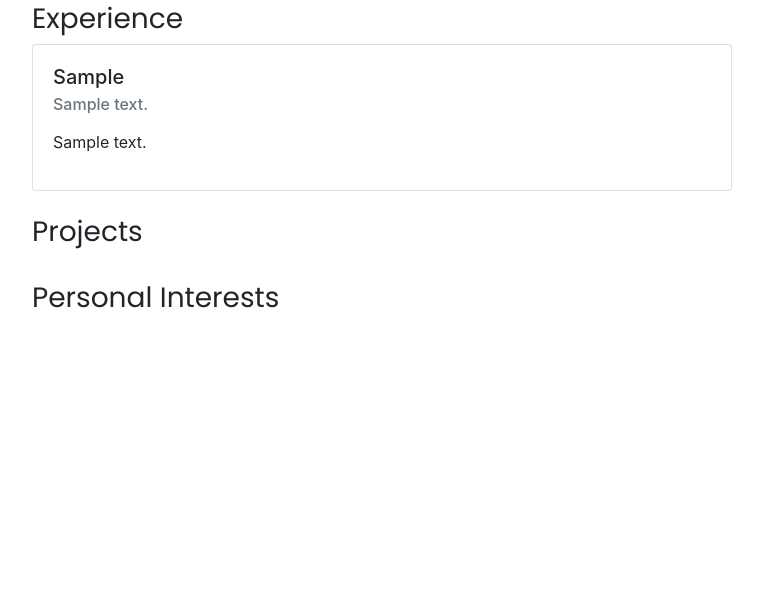
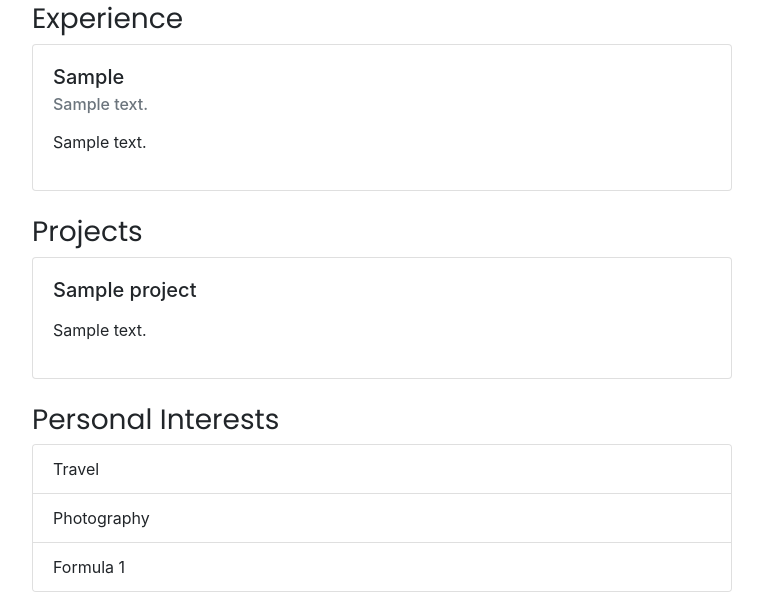
Before and after one commit to jac0bwilson/bridging-coursework, a Django app: page /cv/ in a window 1280 px wide. Shown: the part 481-1097 px from the top of the page, without its empty margins (68-831 px from the left). Before the commit the page ends 789 px from the top, so only its background shows below. Run offline with Django 3.2, Linux system fonts and the light colour scheme; a user stored in the database is signed in; tables that the repository leaves empty hold one stand-in row (values such as "Sample post"); parts of the project's set-up code (start-up, migrations or seed data) failed here and were passed over; some libraries are stand-ins or nearby versions.

Commit message:
Added projects section to CV

```diff
--- a/cv/admin.py
+++ b/cv/admin.py
@@ -1,7 +1,8 @@
 from django.contrib import admin
-from .models import Education, Skill, Experience
+from .models import Education, Skill, Experience, Project
 
 # Register your models here.
 admin.site.register(Education)
 admin.site.register(Skill)
 admin.site.register(Experience)
+admin.site.register(Project)
--- a/cv/models.py
+++ b/cv/models.py
@@ -35,3 +35,13 @@ class Experience(models.Model):
 
     def __str__(self):
         return self.exp_type
+
+class Project(models.Model):
+    title = models.CharField(max_length=100)
+    content = models.TextField()
+
+    def publish(self):
+        self.save()
+
+    def __str__(self):
+        return self.title
--- a/cv/templates/cv/cv.html
+++ b/cv/templates/cv/cv.html
@@ -102,6 +102,14 @@
             <h3>
                 Projects
             </h3>
+            {% for item in projects %}
+            <div class="card">
+                <div class="card-body">
+                    <h5 class="card-title">{{ item.title }}</h5>
+                    <p class="card-text">{{ item.content | markdown | safe }}</p>
+                </div>
+            </div>
+            {% endfor %}
         </div>
     </div>
     <br>
@@ -110,8 +118,16 @@
             <h3>
                 Personal Interests
             </h3>
+            <div class="card">
+                <ul class="list-group list list-group-flush">
+                    <li class="list-group-item">Travel</li>
+                    <li class="list-group-item">Photography</li>
+                    <li class="list-group-item">Formula 1</li>
+                </ul>
+            </div>
         </div>
     </div>
+    <br>
 </div>
 
 {% endblock content %}
--- a/cv/urls.py
+++ b/cv/urls.py
@@ -6,4 +6,5 @@ urlpatterns = [
     path('new/education', views.cv_new_education, name='cv_new_education'),
     path('new/skill', views.cv_new_skill, name='cv_new_skill'),
     path('new/experience', views.cv_new_experience, name='cv_new_experience'),
+    path('new/project', views.cv_new_project, name='cv_new_project'),
 ]
--- a/cv/views.py
+++ b/cv/views.py
@@ -1,15 +1,16 @@
 from django.contrib.auth.decorators import login_required
 from django.shortcuts import render, redirect
 
-from .forms import EducationForm, SkillForm, ExperienceForm
-from .models import Education, Skill, Experience
+from .forms import EducationForm, SkillForm, ExperienceForm, ProjectForm
+from .models import Education, Skill, Experience, Project
 
 # Create your views here.
 def cv_page(request):
     education = Education.objects.all()
     skills = Skill.objects.all()
     experience = Experience.objects.all()
-    return render(request, 'cv/cv.html', {'education': education, 'skills': skills, 'experience': experience})
+    projects = Project.objects.all()
+    return render(request, 'cv/cv.html', {'education': education, 'skills': skills, 'experience': experience, 'projects': projects})
 
 @login_required
 def cv_new_education(request):
@@ -46,3 +47,15 @@ def cv_new_experience(request):
     else:
         form = ExperienceForm()
     return render(request, 'cv/new_experience.html', {'form': form})
+
+@login_required
+def cv_new_project(request):
+    if request.method == 'POST':
+        form = ProjectForm(request.POST)
+        if form.is_valid():
+            project = form.save(commit=False)
+            project.save()
+            return redirect('/cv/')
+    else:
+        form = ProjectForm()
+    return render(request, 'cv/new_project.html', {'form': form})
--- a/templates/navbar.html
+++ b/templates/navbar.html
@@ -33,6 +33,7 @@
                     <a class="dropdown-item" href="{% url 'cv_new_education' %}">New Education</a>
                     <a class="dropdown-item" href="{% url 'cv_new_skill' %}">New Skill</a>
                     <a class="dropdown-item" href="{% url 'cv_new_experience' %}">New Experience</a>
+                    <a class="dropdown-item" href="{% url 'cv_new_project' %}">New Project</a>
                 </div>
             </li>
             {% endif %}
```
Also changed, not shown: cv/forms.py (+6 -1 lines), cv/templates/cv/new_project.html (added, +9 -0 lines), cv/migrations/0007_project.py (added).
